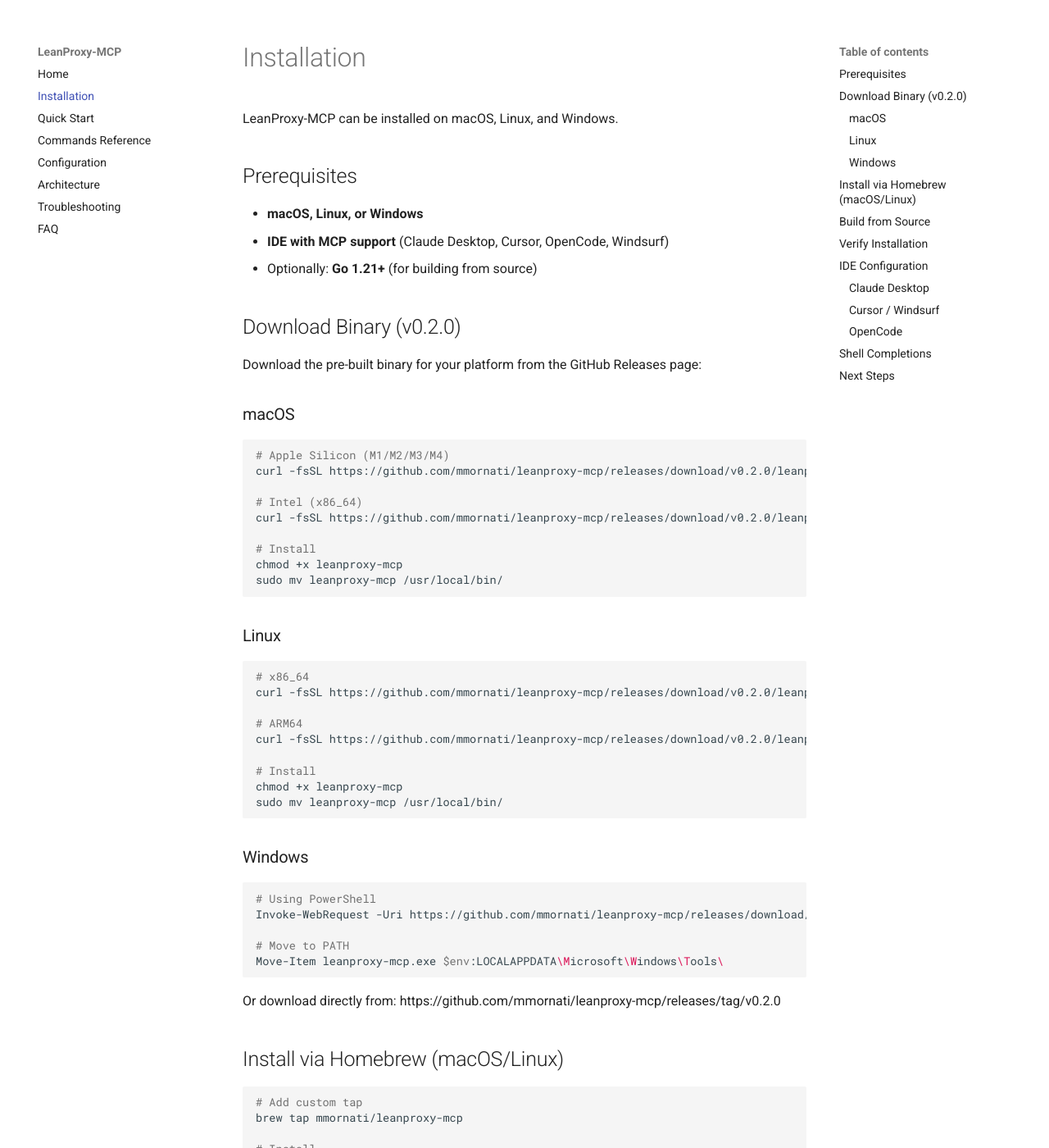
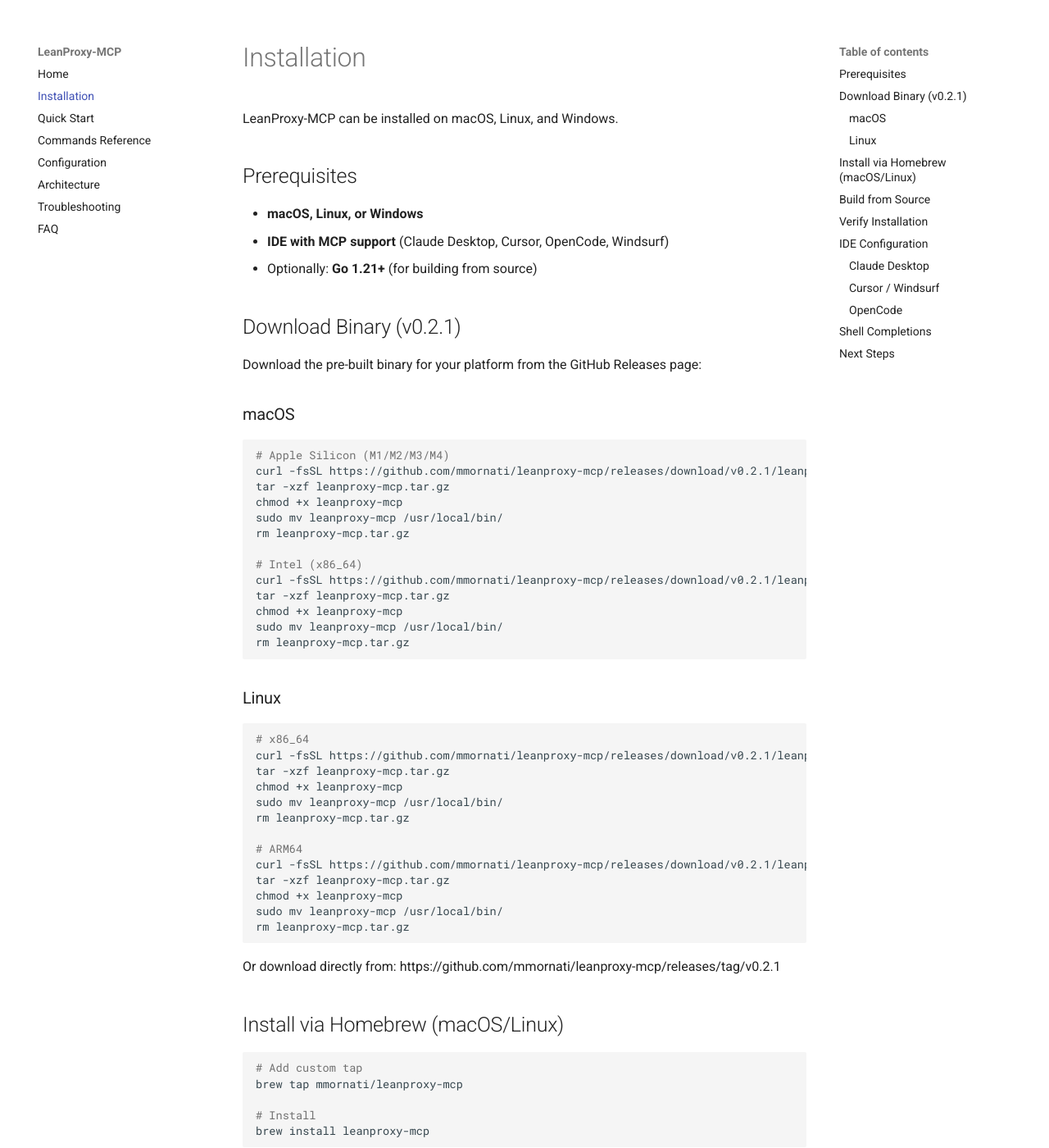
Before and after one commit to mmornati/leanproxy-mcp, an MkDocs documentation site: the page built from docs/installation.md, in a window 1280 px wide and 1400 px high. Shown: the whole window at 82% size. Built offline with MkDocs 1.6.1 and Material for MkDocs 9.7.7, drawn with Linux system fonts in a browser that asks for light colours; comment, search, counter and statistics services are not loaded; some of the changed text lies outside the part shown.

Commit message:
fix: github binaries URLs for installation

````diff
--- a/docs/installation.md
+++ b/docs/installation.md
@@ -8,7 +8,7 @@
 - **IDE with MCP support** (Claude Desktop, Cursor, OpenCode, Windsurf)
 - Optionally: **Go 1.21+** (for building from source)
 
-## Download Binary (v0.2.0)
+## Download Binary (v0.2.1)
 
 Download the pre-built binary for your platform from the GitHub Releases page:
 
@@ -16,41 +16,39 @@
 
 ```bash
 # Apple Silicon (M1/M2/M3/M4)
-curl -fsSL https://github.com/mmornati/leanproxy-mcp/releases/download/v0.2.0/leanproxy-mcp_darwin_arm64 -o leanproxy-mcp
+curl -fsSL https://github.com/mmornati/leanproxy-mcp/releases/download/v0.2.1/leanproxy-mcp_0.2.1_darwin_arm64.tar.gz -o leanproxy-mcp.tar.gz
+tar -xzf leanproxy-mcp.tar.gz
+chmod +x leanproxy-mcp
+sudo mv leanproxy-mcp /usr/local/bin/
+rm leanproxy-mcp.tar.gz
 
 # Intel (x86_64)
-curl -fsSL https://github.com/mmornati/leanproxy-mcp/releases/download/v0.2.0/leanproxy-mcp_darwin_amd64 -o leanproxy-mcp
-
-# Install
+curl -fsSL https://github.com/mmornati/leanproxy-mcp/releases/download/v0.2.1/leanproxy-mcp_0.2.1_darwin_amd64.tar.gz -o leanproxy-mcp.tar.gz
+tar -xzf leanproxy-mcp.tar.gz
 chmod +x leanproxy-mcp
 sudo mv leanproxy-mcp /usr/local/bin/
+rm leanproxy-mcp.tar.gz
 ```
 
 ### Linux
 
 ```bash
 # x86_64
-curl -fsSL https://github.com/mmornati/leanproxy-mcp/releases/download/v0.2.0/leanproxy-mcp_linux_amd64 -o leanproxy-mcp
+curl -fsSL https://github.com/mmornati/leanproxy-mcp/releases/download/v0.2.1/leanproxy-mcp_0.2.1_linux_amd64.tar.gz -o leanproxy-mcp.tar.gz
+tar -xzf leanproxy-mcp.tar.gz
+chmod +x leanproxy-mcp
+sudo mv leanproxy-mcp /usr/local/bin/
+rm leanproxy-mcp.tar.gz
 
 # ARM64
-curl -fsSL https://github.com/mmornati/leanproxy-mcp/releases/download/v0.2.0/leanproxy-mcp_linux_arm64 -o leanproxy-mcp
-
-# Install
+curl -fsSL https://github.com/mmornati/leanproxy-mcp/releases/download/v0.2.1/leanproxy-mcp_0.2.1_linux_arm64.tar.gz -o leanproxy-mcp.tar.gz
+tar -xzf leanproxy-mcp.tar.gz
 chmod +x leanproxy-mcp
 sudo mv leanproxy-mcp /usr/local/bin/
+rm leanproxy-mcp.tar.gz
 ```
 
-### Windows
-
-```bash
-# Using PowerShell
-Invoke-WebRequest -Uri https://github.com/mmornati/leanproxy-mcp/releases/download/v0.2.0/leanproxy-mcp_windows_amd64.exe -OutFile leanproxy-mcp.exe
-
-# Move to PATH
-Move-Item leanproxy-mcp.exe $env:LOCALAPPDATA\Microsoft\Windows\Tools\
-```
-
-Or download directly from: https://github.com/mmornati/leanproxy-mcp/releases/tag/v0.2.0
+Or download directly from: https://github.com/mmornati/leanproxy-mcp/releases/tag/v0.2.1
 
 ## Install via Homebrew (macOS/Linux)
 
@@ -91,8 +89,8 @@
 
 Expected output:
 ```
- leanproxy-mcp version v0.2.0
- build date: 2026-05-01
+ leanproxy-mcp version v0.2.1
+ build date: 2026-05-03
  platform: darwin/arm64
  go: go1.26.2
 ```
````
